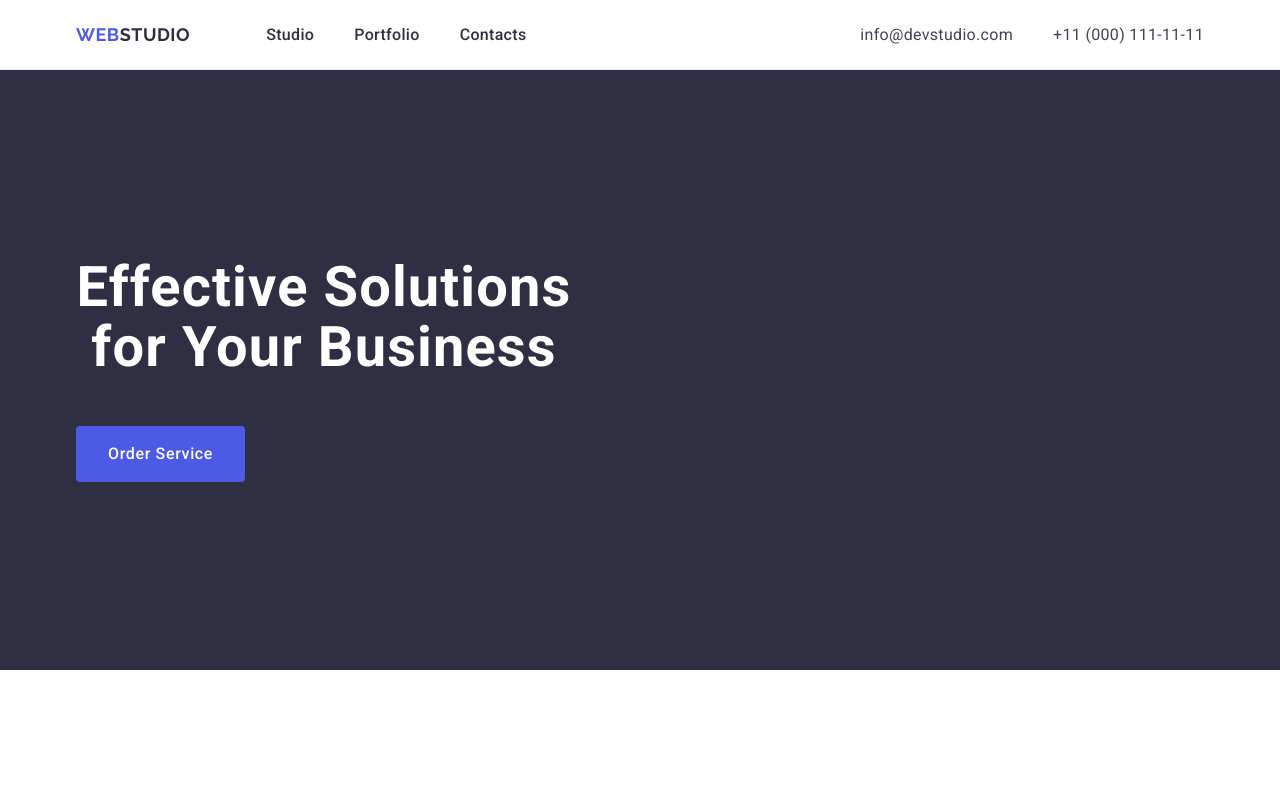
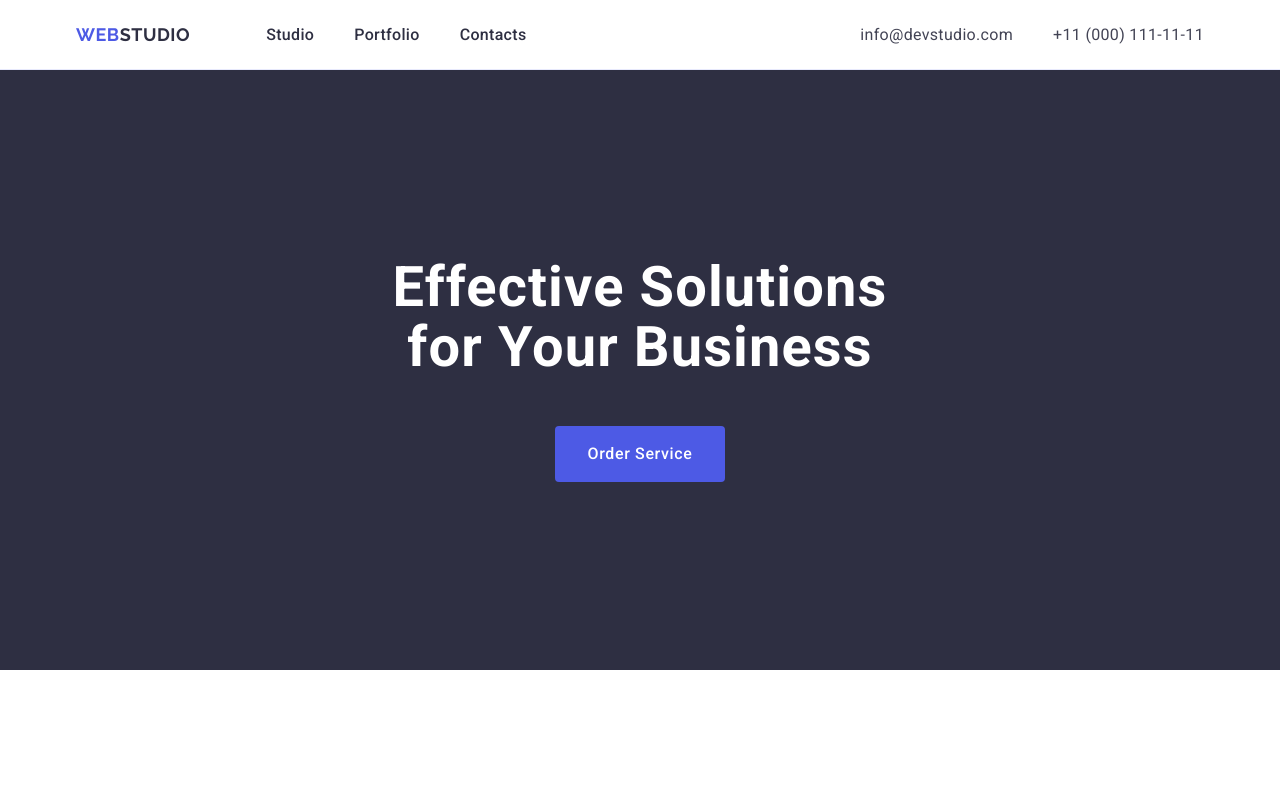
Before and after one commit to Kateryna-Ladonia/goit-markup-hw-03, a plain HTML site: page index.html in a window 1280 px wide. Shown: the top 786 px of the page. Drawn offline with nearby package versions, Linux system fonts and the light colour scheme.

Commit message:
add initial files

```diff
--- a/css/styles.css
+++ b/css/styles.css
@@ -142,6 +142,8 @@ address {
   min-width: 496px;
   margin-bottom: 48px;
   max-width: 496px;
+  margin-left: auto;
+  margin-right: auto;
 }
 .hero-button {
   font-family: "Roboto", sans-serif;
@@ -159,6 +161,8 @@ address {
   text-align: center;
   display: block;
   border: none;
+  margin-left: auto;
+  margin-right: auto;
 }
 .hero-button:hover,
 .hero-button:focus {
@@ -283,9 +287,7 @@ address {
   letter-spacing: 0.02em;
   color: #434455;
 }
-.footer-container {
-  padding-left: 156px;
-}
+
 .footer-content {
   font-size: 16px;
   line-height: 1.5;
```
